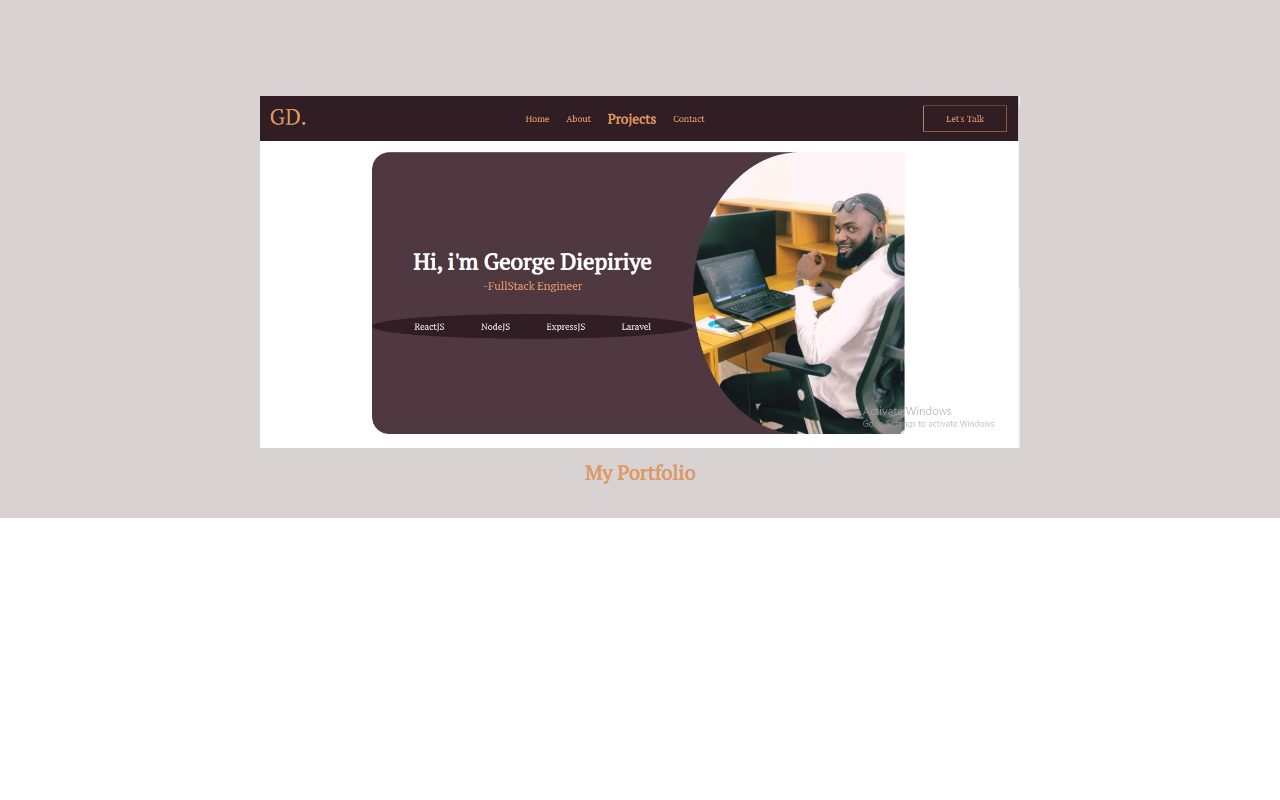
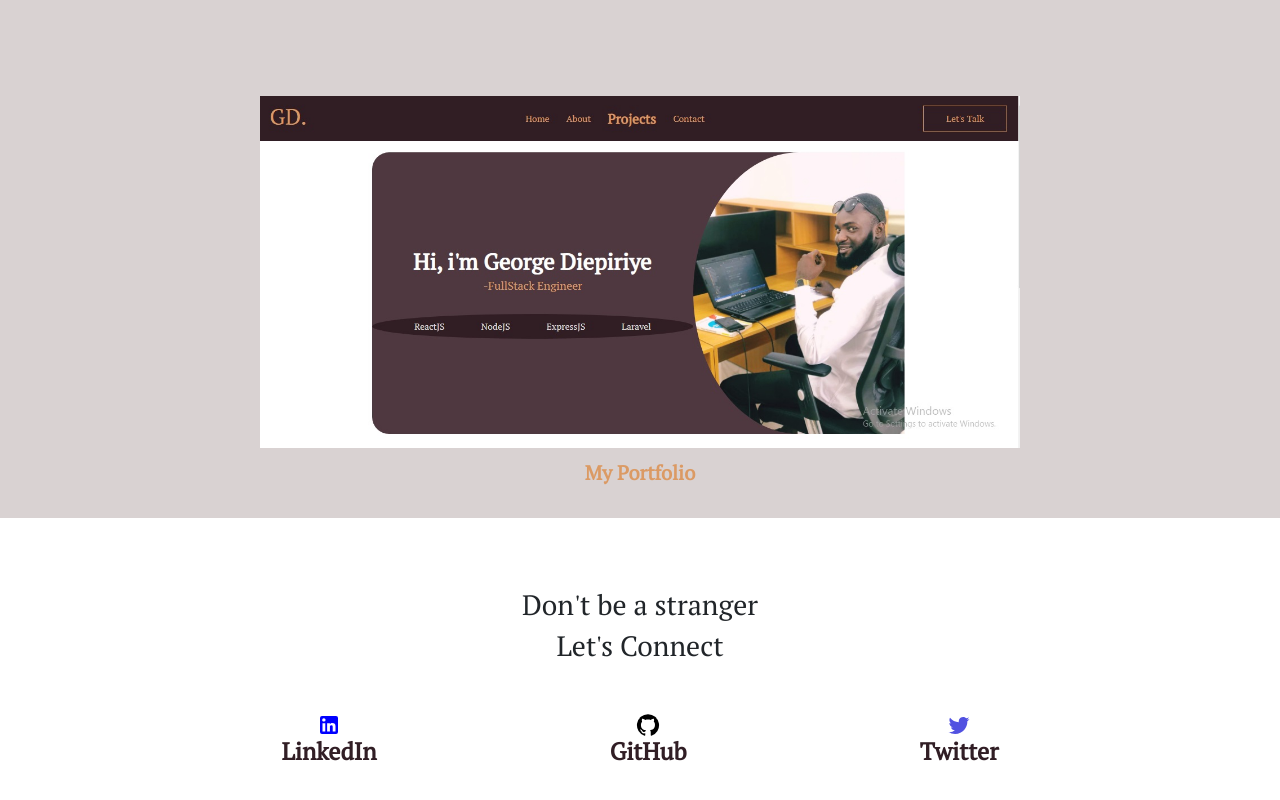
Before and after one commit to georgediepiriye/georgediepiriye, a React (Create React App) app: page / in a window 1280 px wide. Shown: the part 3855-4655 px from the top of the page. Before the commit the page ends 4373 px from the top, so only its background shows below. Built offline with nearby package versions, Linux system fonts and the light colour scheme.

Commit message:
worked on connect section

```diff
--- a/src/App.js
+++ b/src/App.js
@@ -2,6 +2,7 @@ import Nav from "./components/Nav";
 import Home from "./components/Home";
 import About from "./components/About";
 import Projects from "./components/Projects";
+import Connect from "./components/Connect";
 
 function App() {
   return (
@@ -10,6 +11,7 @@ function App() {
       <Home />
       <About />
       <Projects />
+      <Connect />
     </div>
   );
 }
--- /dev/null
+++ b/src/components/Connect.jsx
@@ -0,0 +1,103 @@
+import React from "react";
+import styled from "styled-components";
+import LinkedInIcon from "@mui/icons-material/LinkedIn";
+import GitHubIcon from "@mui/icons-material/GitHub";
+import TwitterIcon from "@mui/icons-material/Twitter";
+
+const Container = styled.div`
+  display: flex;
+  width: 100%;
+  justify-content: center;
+  background-color: white;
+`;
+
+const Wrapper = styled.div`
+  width: 80%;
+  height: auto;
+  display: flex;
+  flex-direction: column;
+  align-items: center;
+`;
+
+const Heading = styled.h3`
+  font-weight: 500;
+  margin-top: 70px;
+`;
+
+const SecondHeading = styled.h3`
+  font-weight: 500;
+`;
+
+const IconsWrapper = styled.div`
+  width: 70%;
+  height: auto;
+  display: flex;
+  justify-content: space-between;
+  margin-top: 40px;
+  margin-bottom: 100px;
+`;
+
+const IconContainer = styled.div`
+  display: flex;
+  flex-direction: column;
+  justify-content: center;
+  align-items: center;
+  transition: 0.3s;
+  cursor: pointer;
+
+  &:hover {
+    transform: scale(0.8);
+  }
+`;
+
+const LinkedInIconContainer = styled.div`
+  color: blue;
+`;
+
+const IconTitle = styled.h4`
+  color: #311e25;
+  font-weight: 600;
+`;
+
+const GithubIconContainer = styled.div`
+  color: black;
+`;
+
+const TwitterIconContainer = styled.div`
+  color: #5151e1;
+`;
+
+const Connect = () => {
+  return (
+    <Container>
+      <Wrapper>
+        <Heading>Don't be a stranger</Heading>
+        <SecondHeading>Let's Connect</SecondHeading>
+        <IconsWrapper>
+          <IconContainer>
+            <LinkedInIconContainer>
+              <LinkedInIcon />
+            </LinkedInIconContainer>
+            <IconTitle>LinkedIn</IconTitle>
+          </IconContainer>
+
+          <IconContainer>
+            <GithubIconContainer>
+              <GitHubIcon />
+            </GithubIconContainer>
+            <IconTitle>GitHub</IconTitle>
+          </IconContainer>
+
+          <IconContainer>
+            <TwitterIconContainer>
+              <TwitterIcon />
+            </TwitterIconContainer>
+            <IconTitle>Twitter</IconTitle>
+          </IconContainer>
+        </IconsWrapper>
+      </Wrapper>
+    </Container>
+  );
+};
+
+export default Connect;
--- a/src/components/Nav.jsx
+++ b/src/components/Nav.jsx
@@ -35,10 +35,10 @@ const NavItem = styled.div`
   font-size: 16px;
   padding: 15px;
   cursor: pointer;
+  transition: 0.3s;
   &:hover {
-    font-size: 24px;
-    font-weight: 600;
-    transition: all 0.3s ease-out;
+    transform: scale(1.4);
+    font-weight: 700;
   }
 `;
 
```
